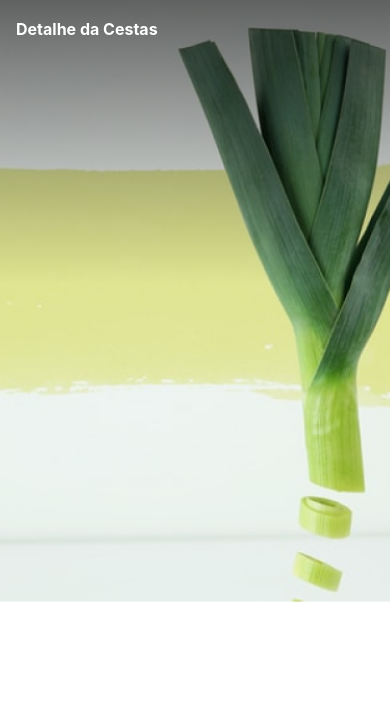
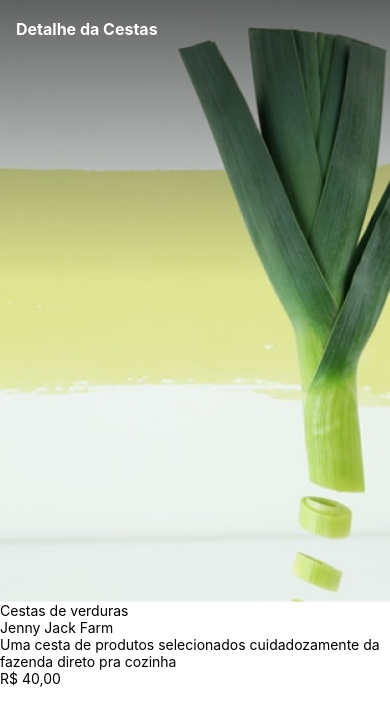
Before and after one commit to VictorMoye/app-decestaq-de-compra, a React Native app: screen / in a window 390 px wide. Shown: the top 722 px of the page. Built offline with nearby package versions, Linux system fonts and the light colour scheme.

Commit message:
Concertando o erro de cód pois estava quebrando o cod

```diff
--- a/App.js
+++ b/App.js
@@ -1,5 +1,5 @@
 
-import { StatusBar, StyleSheet, Text, View } from 'react-native';
+import { StatusBar, View } from 'react-native';
 import Cestas from './src/Telas/Cestas';
 
 export default function App() {
--- a/package.json
+++ b/package.json
@@ -17,7 +17,8 @@
     "react-native-web": "^0.19.4"
   },
   "devDependencies": {
-    "@babel/core": "^7.20.0"
+    "@babel/core": "^7.20.0",
+    "@expo/webpack-config": "^18.0.1"
   },
   "private": true
 }
--- a/src/Telas/Cestas.js
+++ b/src/Telas/Cestas.js
@@ -1,6 +1,7 @@
 import React from 'react';
-import { StyleSheet,Image, Dimensions, Text } from 'react-native';
-import topo from '../../assets/topo.png'
+import { StyleSheet,Image, Dimensions, Text, View } from 'react-native';
+import topo from '../../assets/topo.png';
+//import { View } from 'react-native-web';
 
 const width = Dimensions.get('screen').width
 
@@ -8,6 +9,16 @@ export default function Cestas(){
     return <>
     <Image source={topo}  style = {estilos.topo}/>
     <Text style= {estilos.titulo }>Detalhe da Cestas</Text>
+    <View>
+       <Text>Cestas de verduras</Text>
+    <Text>Jenny Jack Farm</Text>
+    <Text>Uma cesta de produtos selecionados
+        cuidadozamente da
+        fazenda direto pra
+        cozinha</Text>
+        <Text>R$ 40,00</Text>
+    </View>
+
     </>
 }
 
@@ -17,7 +28,7 @@ const estilos =  StyleSheet.create({
         height: 578 / 768 * width,
 },
     titulo: {
-        position: "Absolute",
+        position: "absolute",
         textAlign: "center",
         fontSize: 16,
         lineHeight: 26,
--- /dev/null
+++ b/webpack.config.js
@@ -0,0 +1,7 @@
+const createExpoWebpackConfigAsync = require('@expo/webpack-config');
+
+module.exports = async function (env, argv) {
+  const config = await createExpoWebpackConfigAsync(env, argv);
+  // Customize the config before returning it.
+  return config;
+};
```
Also changed, not shown: 1 other file (tests, documents, lock files or other folders).
